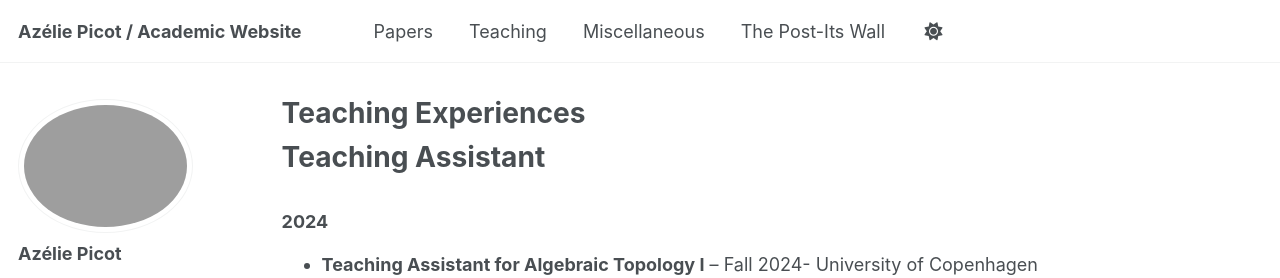
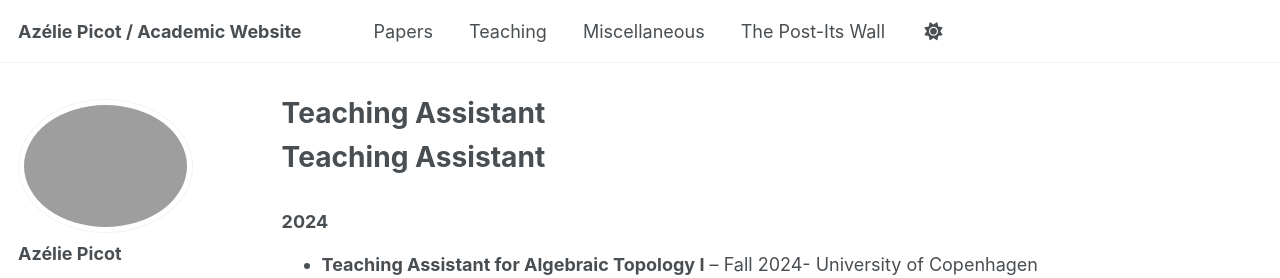
Before and after one commit to azeliepicot/azeliepicot.github.io, a Jekyll site: the page built from _pages/courses.md, in a window 1280 px wide. Shown: the top 278 px of the page. Built offline with Jekyll 4.4.1, drawn with Linux system fonts in a browser that asks for light colours; our own code applies the rules of GitHub Pages for plain Markdown files.

Commit message:
Update courses.md

```diff
--- a/_pages/courses.md
+++ b/_pages/courses.md
@@ -1,5 +1,4 @@
 ---
-title: "Teaching Experiences"
 permalink: /courses/
 layout: archive
 author_profile: true
```
